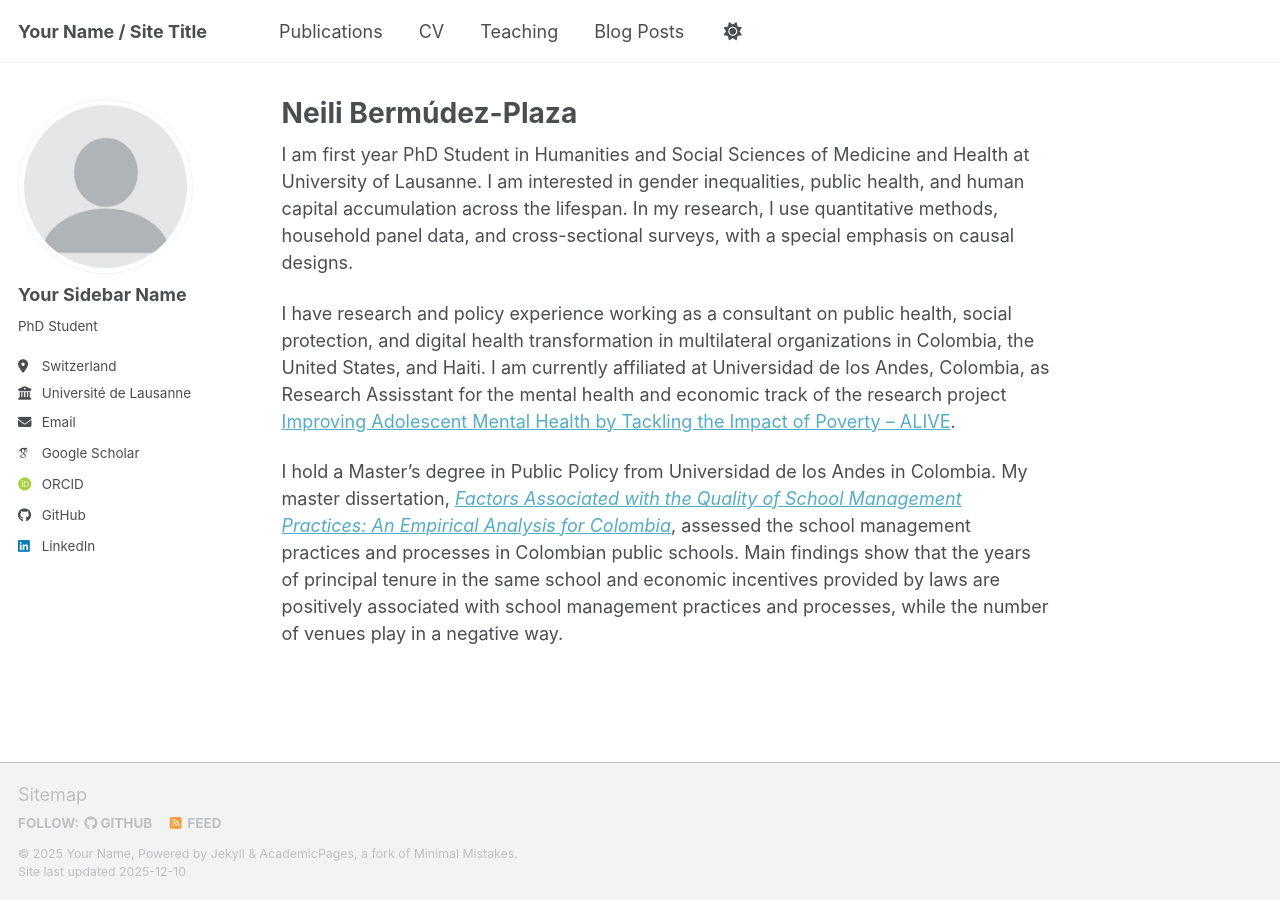
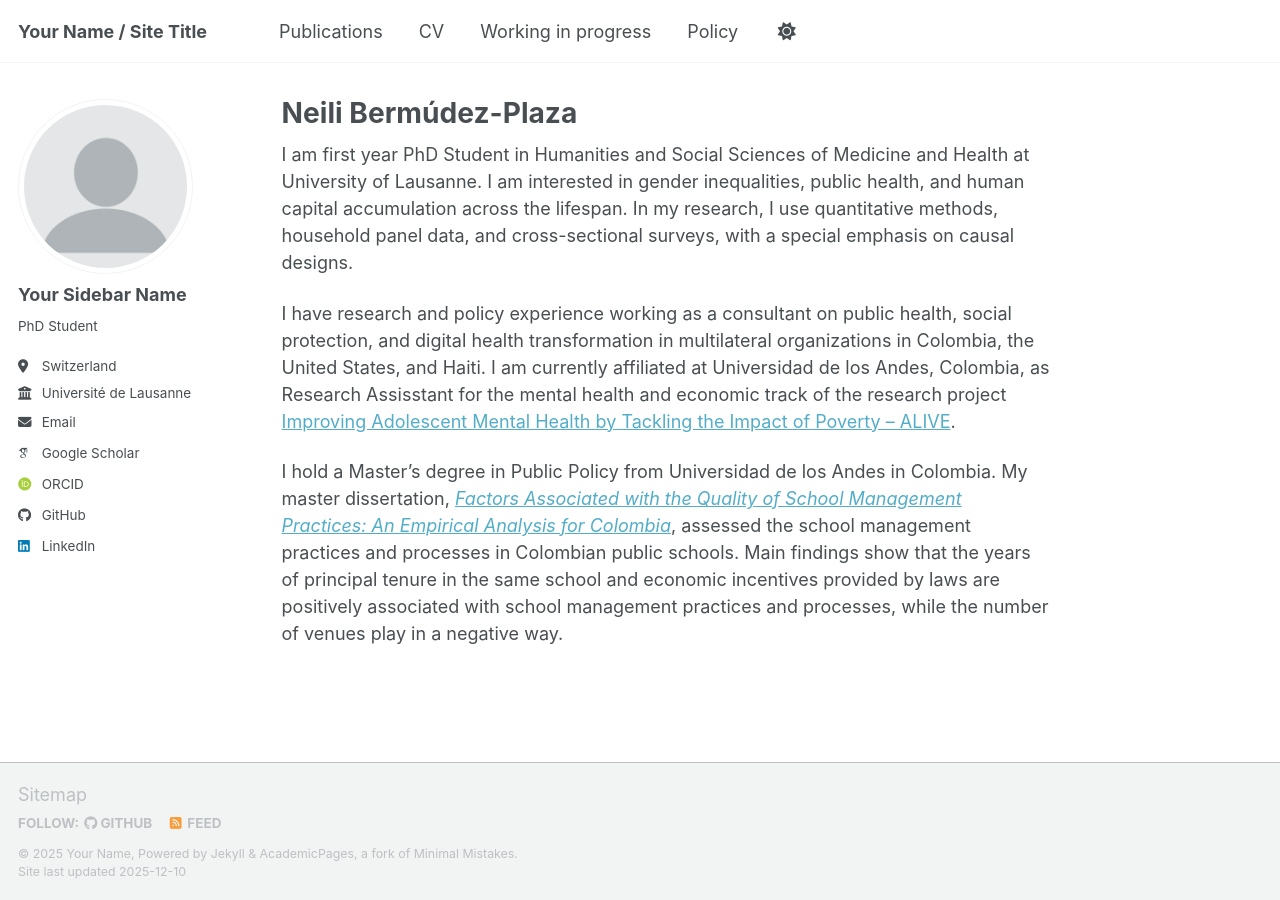
Before and after one commit to ncbermudez/ncbermudez.github.io, a Jekyll site: the page built from _pages/about.md, in a window 1280 px wide. Built offline with Jekyll 4.4.1, drawn with Linux system fonts in a browser that asks for light colours; some web fonts are replaced; a script bundle is joined from its source files by our own code; library files that are not in the unit come from our copies.

Commit message:
Update navigation.yml

```diff
--- a/_data/navigation.yml
+++ b/_data/navigation.yml
@@ -17,16 +17,17 @@ main:
 #  - title: "Blogs"
 #    url: /talks/
 
-  - title: "Teaching"
-    url: /teaching/
+#  - title: "Teaching"
+#    url: /teaching/
 
  # - title: "Portfolio"
  #   url: /portfolio/
 
-  - title: "Blog Posts"
+  - title: "Working in progress"
+    url: /workinprogress/
+
+  - title: "Policy"
     url: /year-archive/
-
-
 
   # - title: "CV"
   #   url: /cv-json/
```
